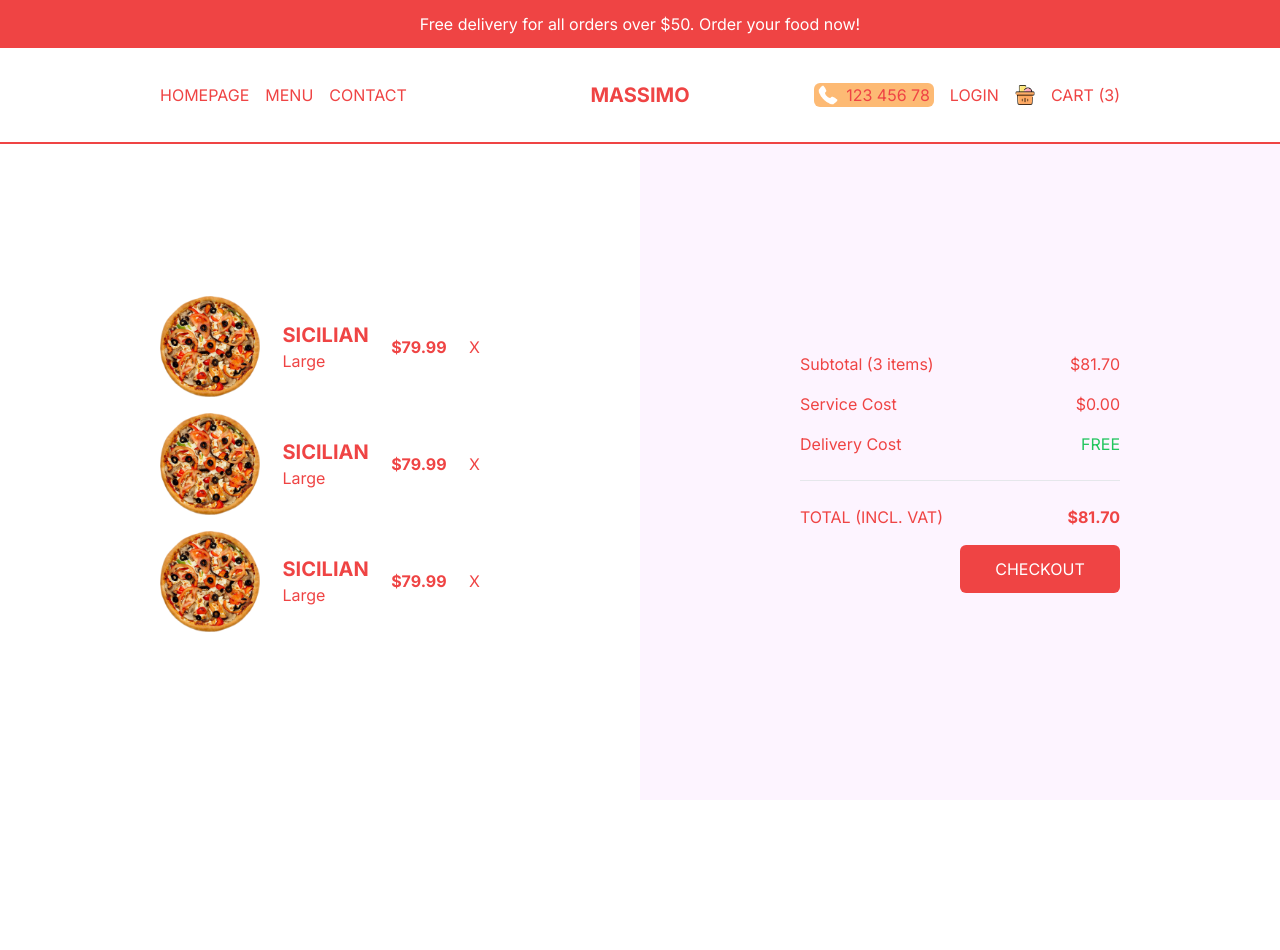
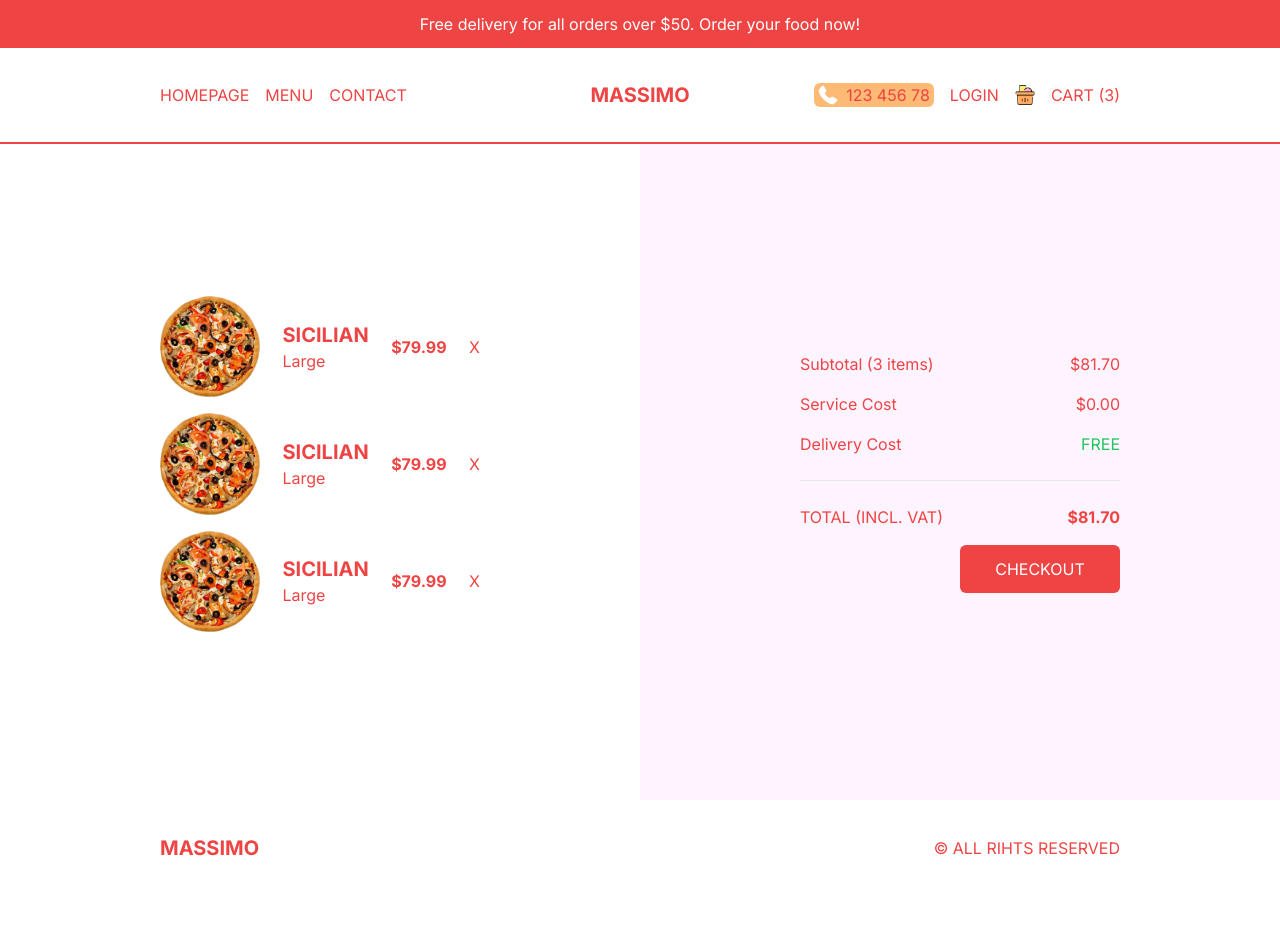
Before and after one commit to stefifm/nextjs-fullstack, a Next.js app: page /cart in a window 1280 px wide. Shown: the top 950 px of the page. After the commit the page ends 896 px from the top, so only its background shows below. Built offline with nearby package versions, Linux system fonts and the light colour scheme.

Commit message:
Update footer

```diff
--- a/src/components/Footer.jsx
+++ b/src/components/Footer.jsx
@@ -2,7 +2,7 @@
 
 function Footer() {
   return (
-    <div className='h-12 md:h-24 p-4 lg:p-20 xl:p-40 text-red-500 flex items-center justify-between'>
+    <div className='h-12 md:h-24 p-4 lg:px-20 xl:px-40 text-red-500 flex items-center justify-between'>
       <Link
         href='/'
         className='font-bold text-xl'>
```
